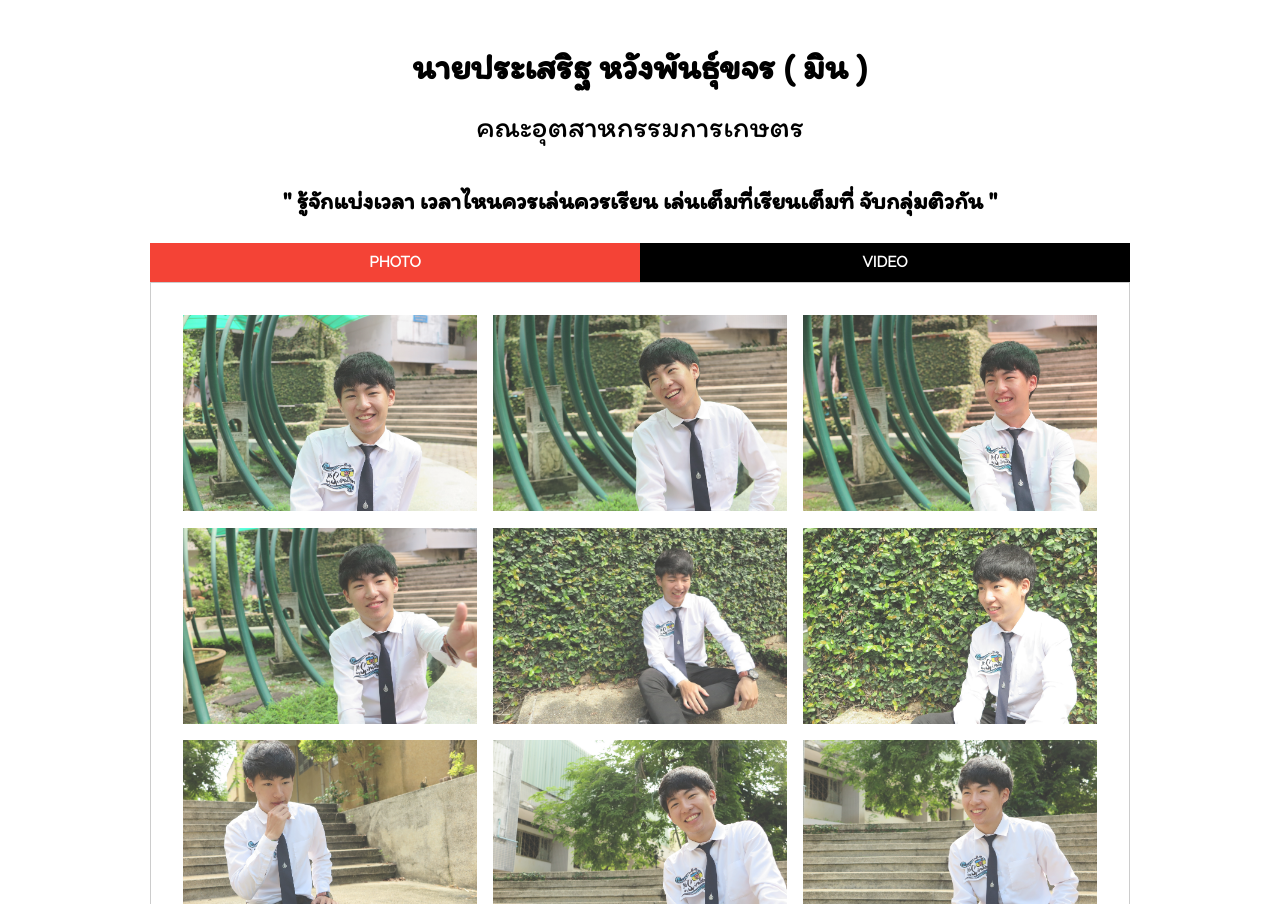
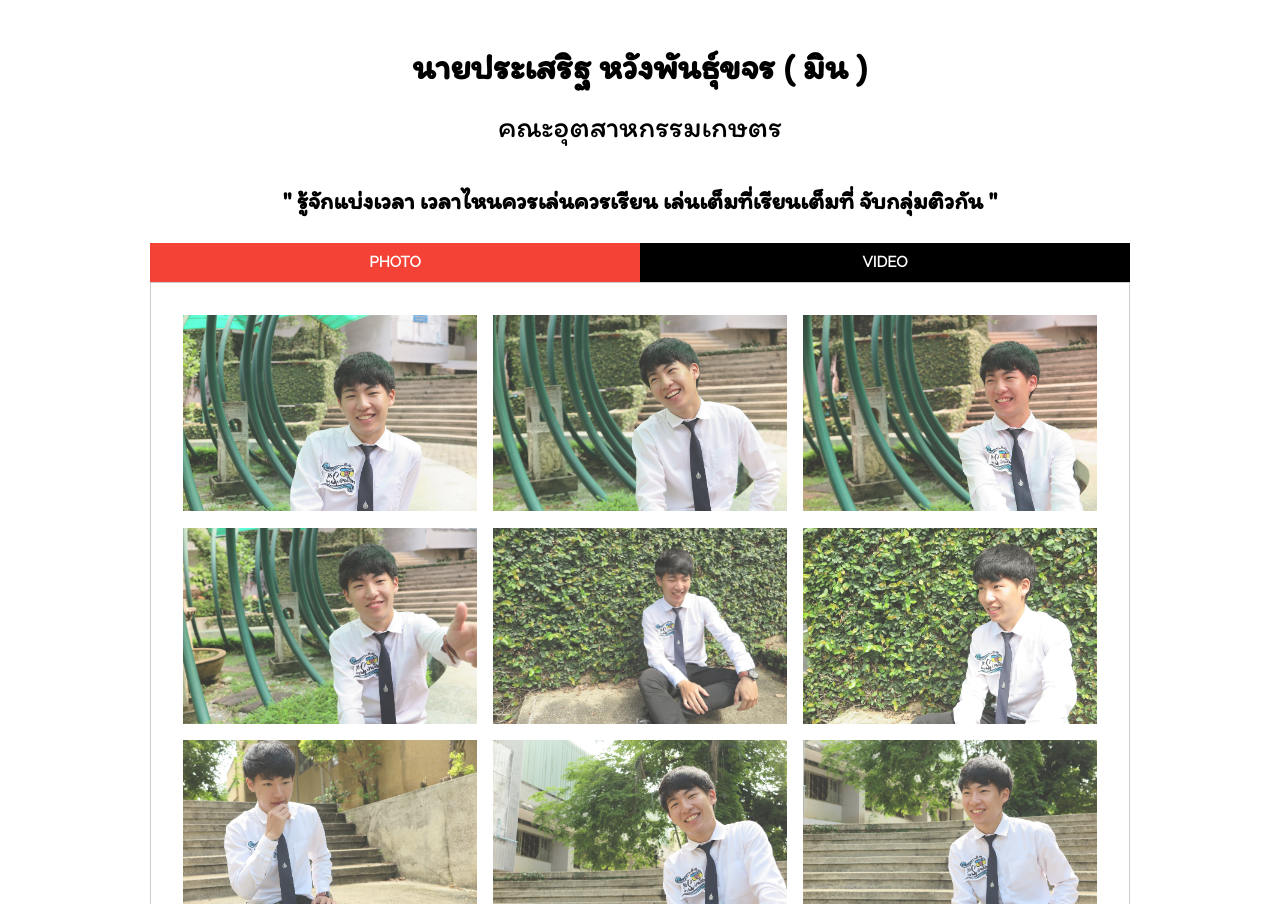
Before and after one commit to impalmn/16Inspirations-min, a plain HTML site: page index.html in a window 1280 px wide. Shown: the part 962-1866 px from the top of the page. Drawn offline with nearby package versions, Linux system fonts and the light colour scheme.

Commit message:
Update index.html

```diff
--- a/index.html
+++ b/index.html
@@ -42,7 +42,7 @@ h2,h3,h4,h5,h6,p {font-family: "Itim", sans-serif}
 <div class="w3-container w3-padding-32" id="us">
   <div class="w3-content">
     <h2 class="w3-center w3-text-black w3-xxlarge"><b>นายประเสริฐ หวังพันธุ์ขจร ( มิน )</b></h2>
-    <h2 class="w3-center w3-text-black">คณะอุตสาหกรรมการเกษตร</h2>
+    <h2 class="w3-center w3-text-black">คณะอุตสาหกรรมเกษตร</h2>
 
   <!-- ???? -->
 <div class="w3-container w3-center">
```
